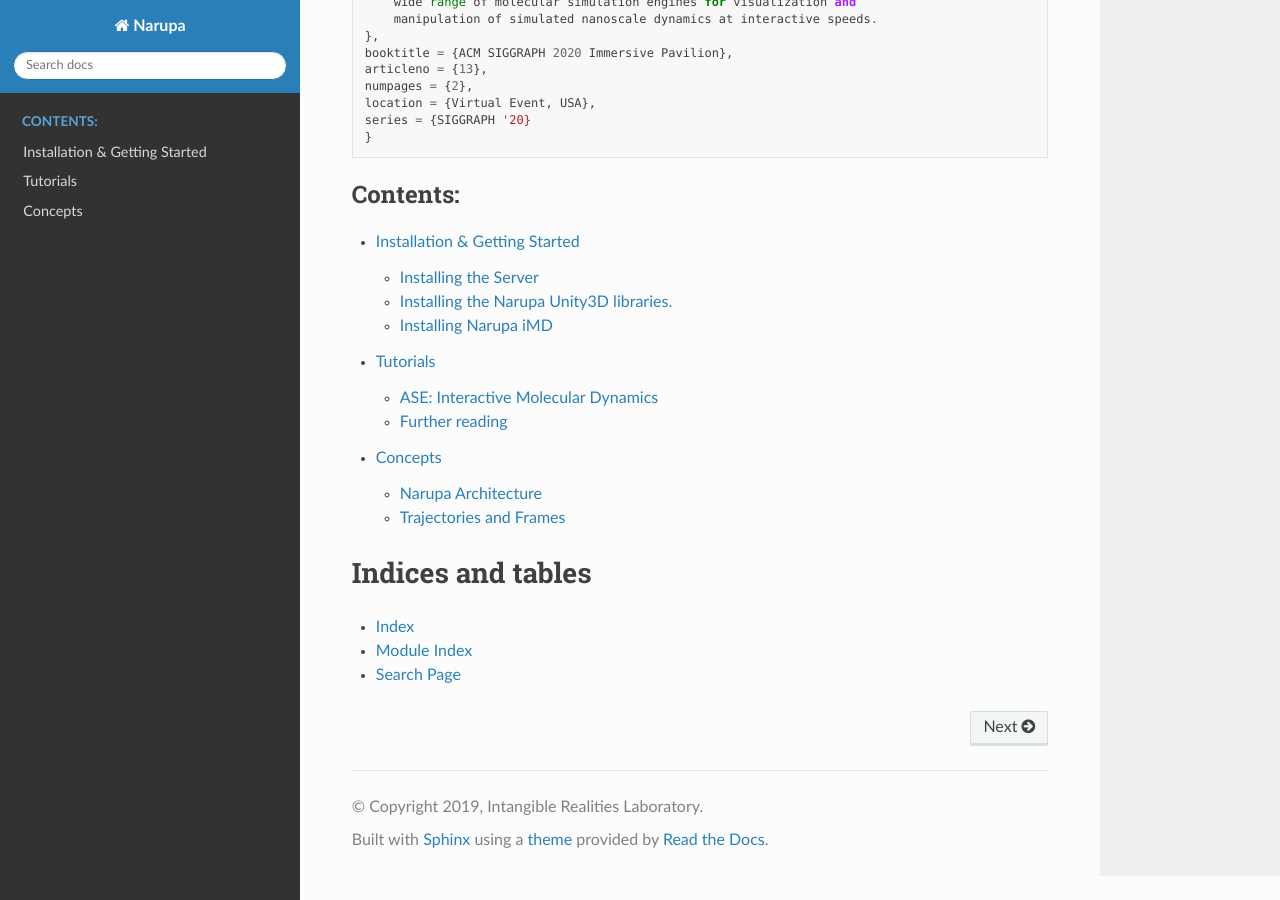
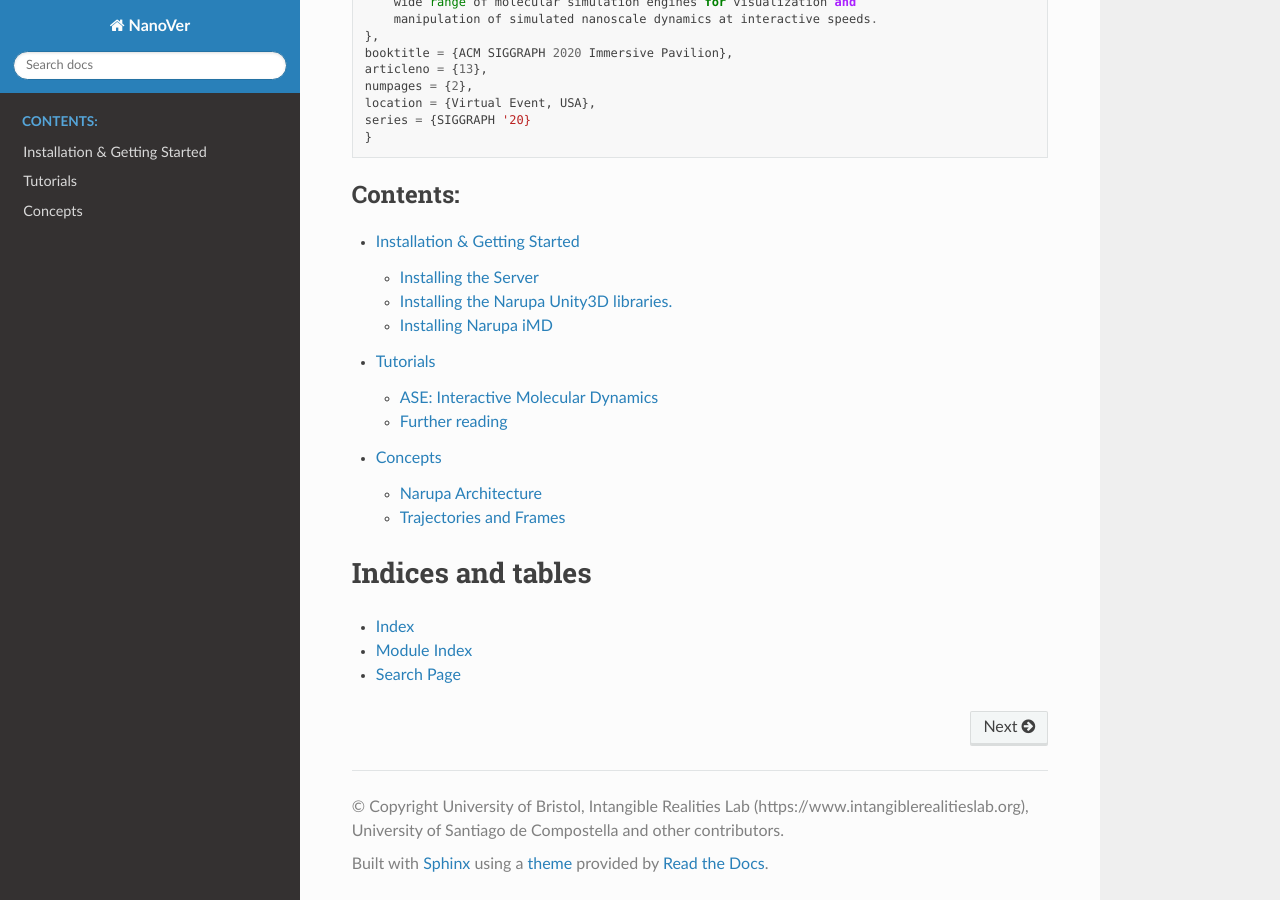
Before and after one commit to IRL2/nanover-docs, a Sphinx documentation site: the page built from source/index.rst, in a window 1280 px wide and 900 px high, scrolled down 1799 px. Built offline with Sphinx 7.4.7 and the Read the Docs theme 2.0.0, drawn with Linux system fonts in a browser that asks for light colours; pages that are not in the unit, such as notebooks, are missing from menus.

Commit message:
Make the doc build on NanoVer

```diff
--- a/generate.py
+++ b/generate.py
@@ -6,9 +6,9 @@
 if os.path.exists('temp'):
     shutil.rmtree('temp')
 
-for directory in glob.glob('../narupa-protocol/python-libraries/*/src/narupa'):
+for directory in glob.glob('nanover-protocol/python-libraries/*/src/nanover'):
     print(directory)
-    copy_tree(src=directory, dst='temp/python-source/narupa')
+    copy_tree(src=directory, dst='temp/python-source/nanover')
 
 
-#sphinx-apidoc -o source/python temp/python-source/narupa --implicit-namespaces --force --separate --module-first
+# sphinx-apidoc -o source/python temp/python-source/nanover --implicit-namespaces --force --separate --module-first
--- a/source/conf.py
+++ b/source/conf.py
@@ -19,8 +19,8 @@
 
 # -- Project information -----------------------------------------------------
 
-project = 'Narupa'
-copyright = '2019, Intangible Realities Laboratory'
+project = 'NanoVer'
+copyright = 'University of Bristol, Intangible Realities Lab (https://www.intangiblerealitieslab.org), University of Santiago de Compostella and other contributors'
 author = 'Intangible Realities Laboratory'
 
 # The full version, including alpha/beta/rc tags
@@ -32,7 +32,8 @@
 # Add any Sphinx extension module names here, as strings. They can be
 # extensions coming with Sphinx (named 'sphinx.ext.*') or your custom
 # ones.
-extensions = ['sphinx.ext.autodoc', 'sphinx.ext.coverage', 'sphinx.ext.autosummary']
+extensions = ['sphinx.ext.autodoc',
+              'sphinx.ext.coverage', 'sphinx.ext.autosummary']
 
 # Add any paths that contain templates here, relative to this directory.
 templates_path = ['_templates']
@@ -41,7 +42,6 @@
 # directories to ignore when looking for source files.
 # This pattern also affects html_static_path and html_extra_path.
 exclude_patterns = []
-
 
 
 master_doc = 'index'
@@ -59,6 +59,7 @@
 # so a file named "default.css" will overwrite the builtin "default.css".
 html_static_path = ['_static']
 
+
 def run_apidoc(_):
     import glob
     import os
@@ -71,9 +72,9 @@
 
     print("Working directory: " + os.getcwd())
     print("Copying python code")
-    for directory in glob.glob('../narupa-protocol/python-libraries/*/src/narupa'):
+    for directory in glob.glob('nanover-protocol/python-libraries/*/src/nanover'):
         print(directory)
-        copy_tree(src=directory, dst='./temp/python-source/narupa')
+        copy_tree(src=directory, dst='./temp/python-source/nanover')
 
     print("Running apidoc")
     ignore_paths = [
@@ -84,8 +85,8 @@
         "--force",
         "--separate",
         "--module-first",
-        "-o", "./python",
-        "./temp/python-source/narupa"
+        "-o", "./source/python",
+        "./temp/python-source/nanover"
     ] + ignore_paths
 
     try:
```
